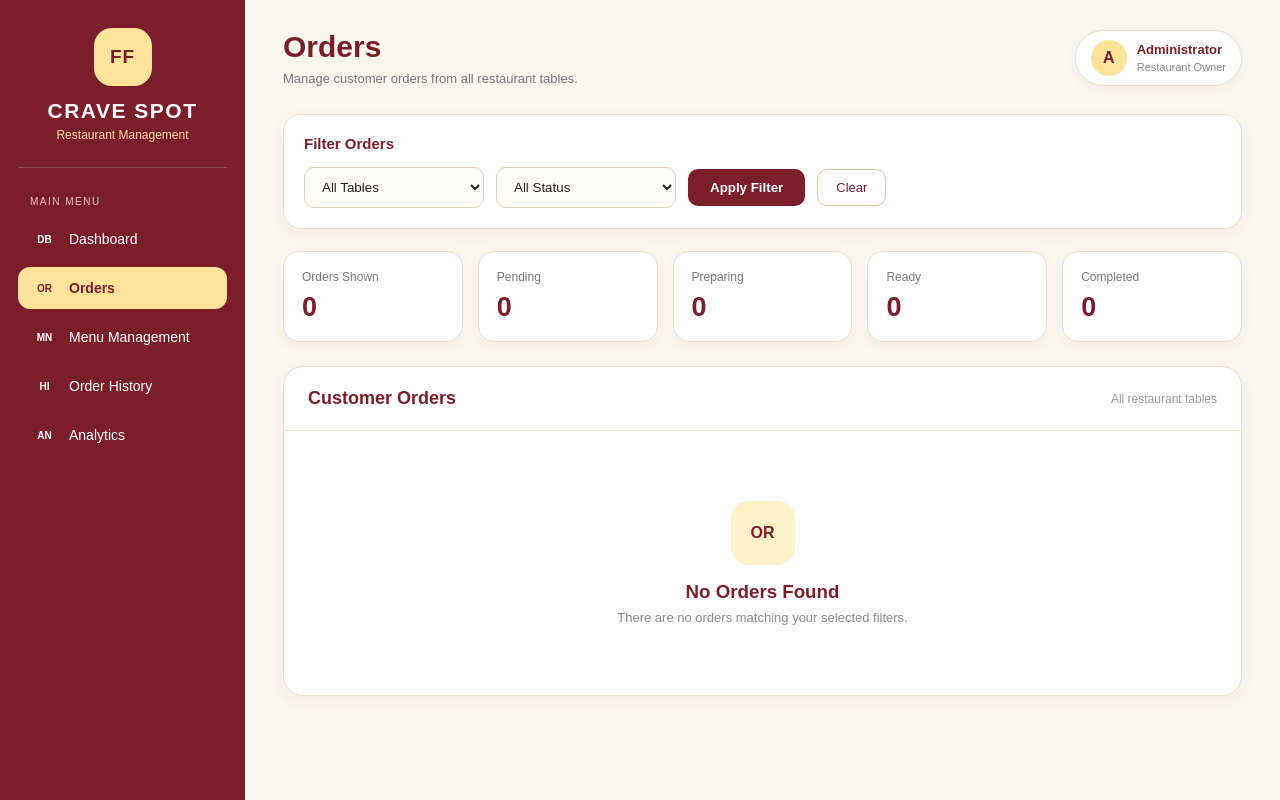
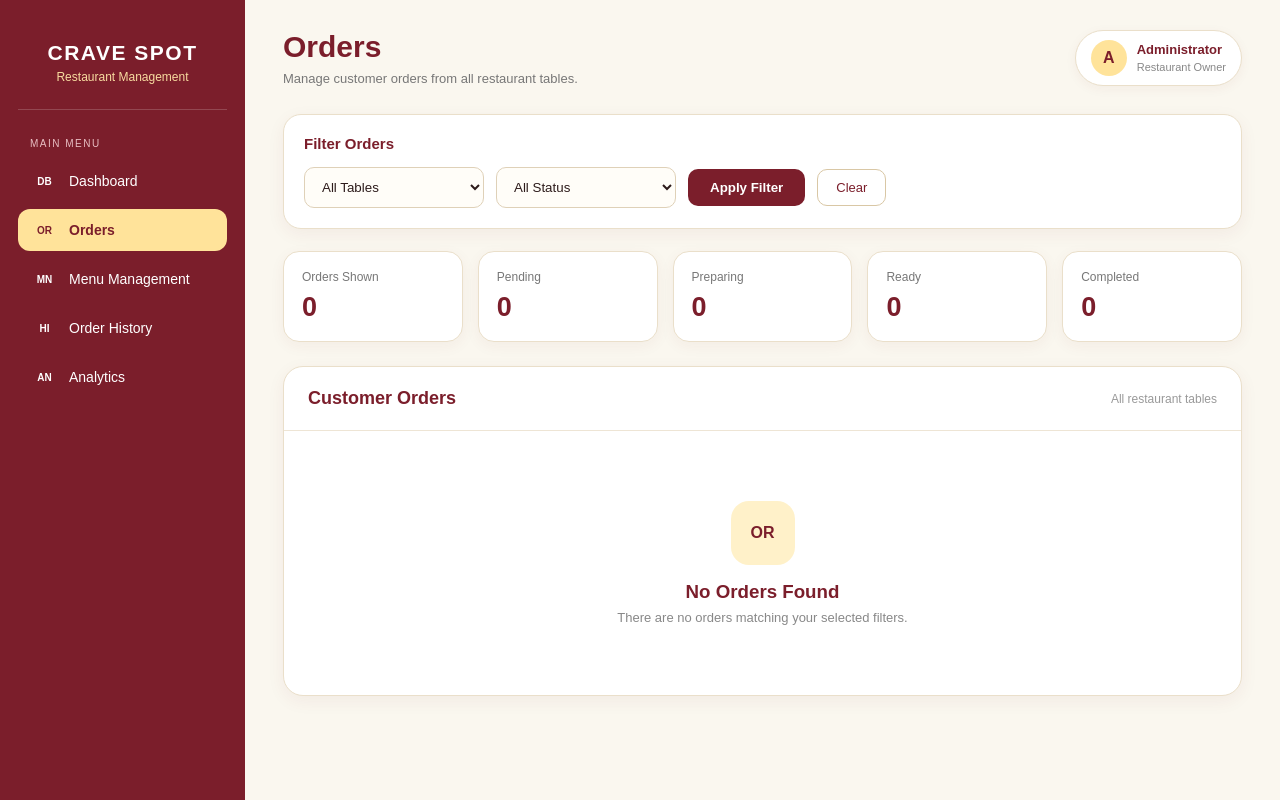
Before and after one commit to jananiii-u/fastfoodordering, a Django app: page /orders/admin-orders/ in a window 1280 px wide. Run offline with Django 5.2, Linux system fonts and the light colour scheme; data that the repository does not hold is empty.

Commit message:
Update Crave Spot admin branding

```diff
--- a/templates/admin_panel/orders.html
+++ b/templates/admin_panel/orders.html
@@ -804,9 +804,7 @@
 
         <div class="brand">
 
-            <div class="brand-icon">
-                FF
-            </div>
+
 
             <h1>CRAVE SPOT</h1>
 
```
